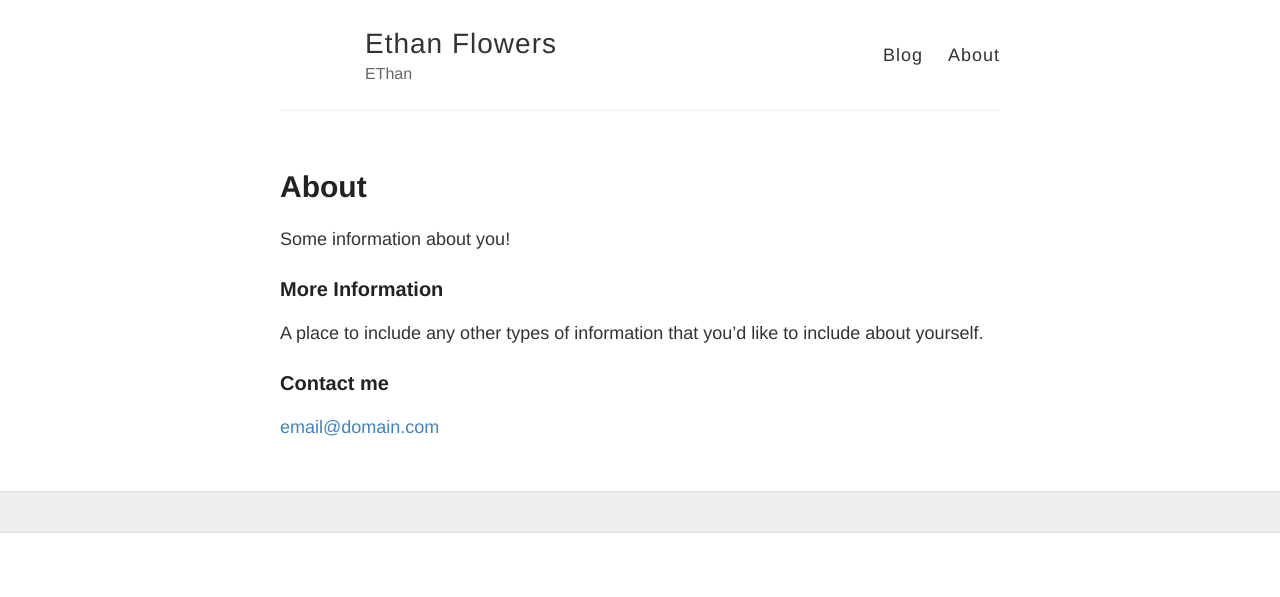
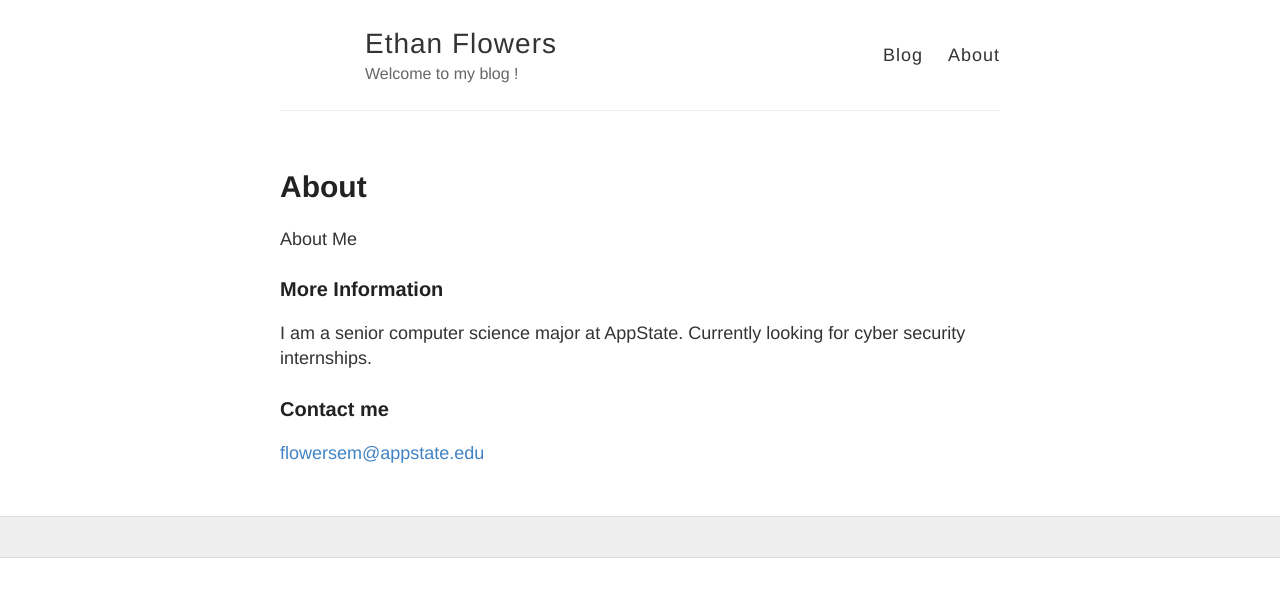
Before and after one commit to EthanFlowers/EthanFlowers.github.io, a Jekyll site: the page built from about.md, in a window 1280 px wide. Shown: the top 597 px of the page. Built offline with Jekyll 4.4.1, drawn with Linux system fonts in a browser that asks for light colours.

Commit message:
update aboutme, index

```diff
--- a/_config.yml
+++ b/_config.yml
@@ -6,7 +6,7 @@
 name: Ethan Flowers
 
 # Short bio or description (displayed in the header)
-description: EThan
+description: Welcome to my blog !
 
 # URL of your avatar or profile pic (you could use your GitHub profile pic)
 # avatar: https://raw.githubusercontent.com/barryclark/jekyll-now/master/images/jekyll-logo.png
--- a/about.md
+++ b/about.md
@@ -4,12 +4,12 @@ title: About
 permalink: /about/
 ---
 
-Some information about you!
+About Me
 
 ### More Information
 
-A place to include any other types of information that you'd like to include about yourself.
+I am a senior computer science major at AppState. Currently looking for cyber security internships.
 
 ### Contact me
 
-[email@domain.com](mailto:email@domain.com)
+[flowersem@appstate.edu](mailto:flowersem@appstate.edu)
```
Also changed, not shown: _posts/2014-3-3-Hello-World.md (deleted, +0 -10 lines), index.html (line endings or trailing spaces).
